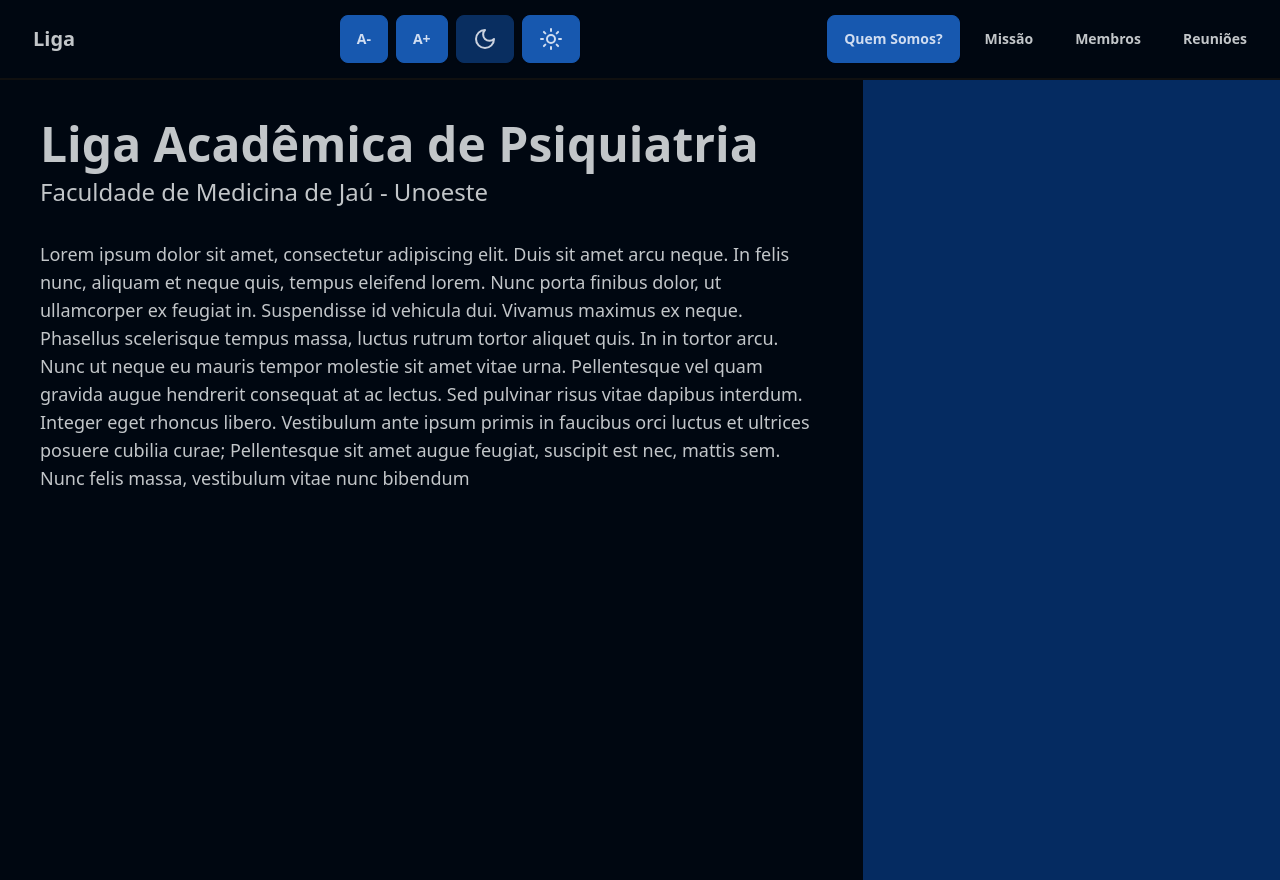
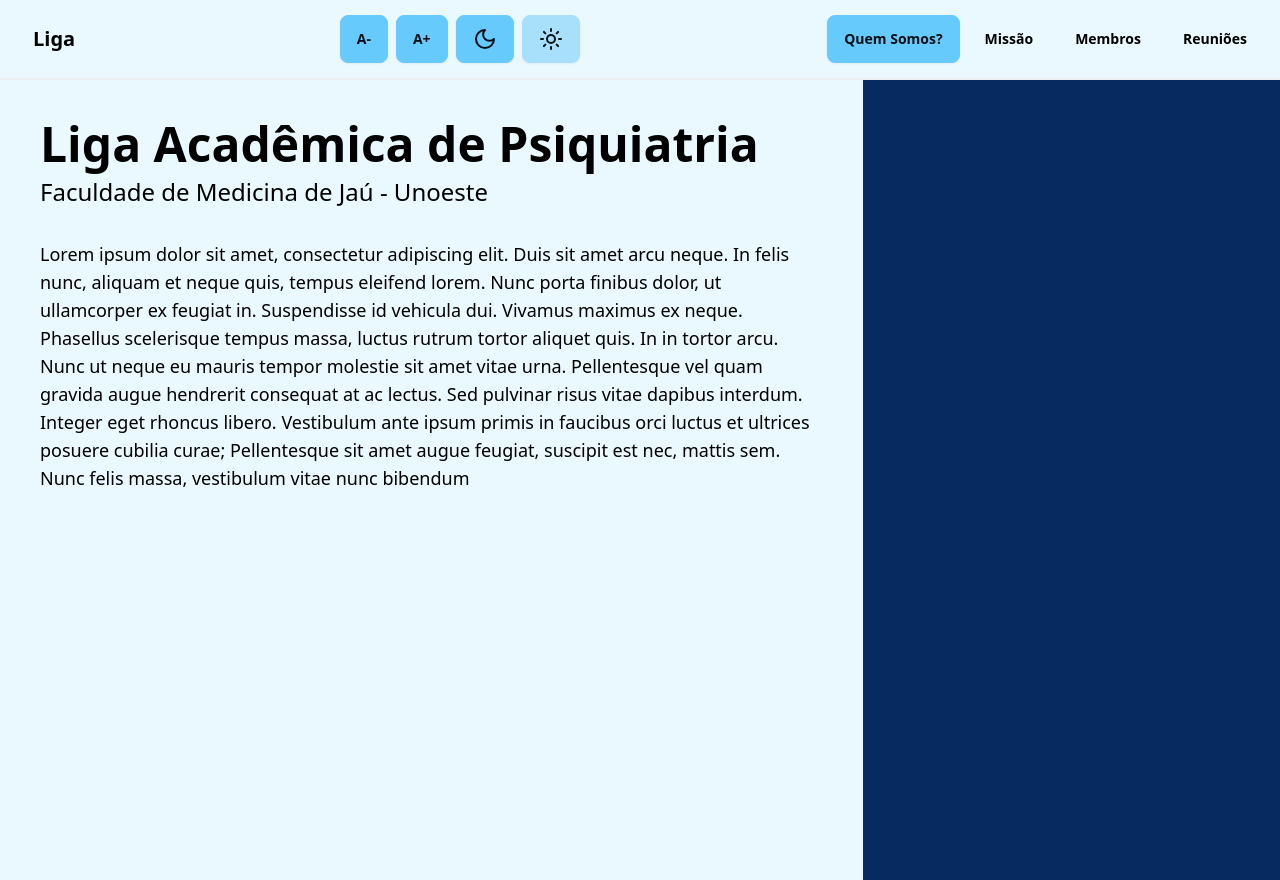
Before and after one commit to rckbrcls/academic-league-of-psychiatry, a Next.js app: page / in a window 1280 px wide. Built offline with nearby package versions, Linux system fonts and the light colour scheme.

Commit message:
atualiza sistema de temas para suportar temas claro e escuro, remove ThemeWrapper e ajusta persistência do tema no localStorage

```diff
--- a/src/app/globals.css
+++ b/src/app/globals.css
@@ -11,3 +11,13 @@
     border-width: 1px;
   }
 }
+
+[data-theme="light"] {
+  background-color: #eaf8ff !important;
+  color: #000000;
+}
+
+[data-theme="dark"] {
+  background-color: #000711 !important;
+  color: #ffffff;
+}
--- a/src/app/layout.tsx
+++ b/src/app/layout.tsx
@@ -1,6 +1,6 @@
 import type { Metadata } from "next";
 import "./globals.css";
-import { ThemeProvider, ThemeWrapper } from "@/context/ThemeContext";
+import { ThemeProvider } from "@/context/ThemeContext";
 import { FontSizeProvider } from "@/context/FontSizeContext";
 
 export const metadata: Metadata = {
@@ -15,13 +15,11 @@
 }>) {
   return (
     <html lang="en">
-      <body>
-        <ThemeProvider>
-          <ThemeWrapper>
-            <FontSizeProvider>{children}</FontSizeProvider>
-          </ThemeWrapper>
-        </ThemeProvider>
-      </body>
+      <ThemeProvider>
+        <body>
+          <FontSizeProvider>{children}</FontSizeProvider>
+        </body>
+      </ThemeProvider>
     </html>
   );
 }
--- a/src/context/ThemeContext.tsx
+++ b/src/context/ThemeContext.tsx
@@ -20,22 +20,30 @@
 export const ThemeProvider: React.FC<{ children: ReactNode }> = ({
   children,
 }) => {
-  const [theme, setTheme] = useState<Theme>("dark");
+  const [theme, setTheme] = useState<Theme>("light");
 
   useEffect(() => {
-    const savedTheme = localStorage.getItem("theme") as Theme;
-    if (savedTheme) {
-      setTheme(savedTheme);
-      document.body.dataset.theme = savedTheme;
-    } else {
-      document.body.dataset.theme = theme;
+    // Verifica se estamos no ambiente do cliente
+    if (typeof window !== "undefined") {
+      const savedTheme = localStorage.getItem("theme") as Theme;
+      if (savedTheme) {
+        setTheme(savedTheme);
+        document.documentElement.setAttribute("data-theme", savedTheme);
+      } else {
+        document.documentElement.setAttribute("data-theme", theme);
+      }
     }
   }, []);
 
+  useEffect(() => {
+    if (typeof window !== "undefined") {
+      document.documentElement.setAttribute("data-theme", theme);
+      localStorage.setItem("theme", theme);
+    }
+  }, [theme]);
+
   const handleSetTheme = (newTheme: Theme) => {
     setTheme(newTheme);
-    document.body.dataset.theme = newTheme;
-    localStorage.setItem("theme", newTheme);
   };
 
   return (
@@ -52,15 +60,3 @@
   }
   return context;
 };
-
-export const ThemeWrapper: React.FC<{ children: React.ReactNode }> = ({
-  children,
-}) => {
-  const { theme } = useTheme();
-
-  useEffect(() => {
-    document.body.setAttribute("data-theme", theme);
-  }, [theme]);
-
-  return <>{children}</>;
-};
```
